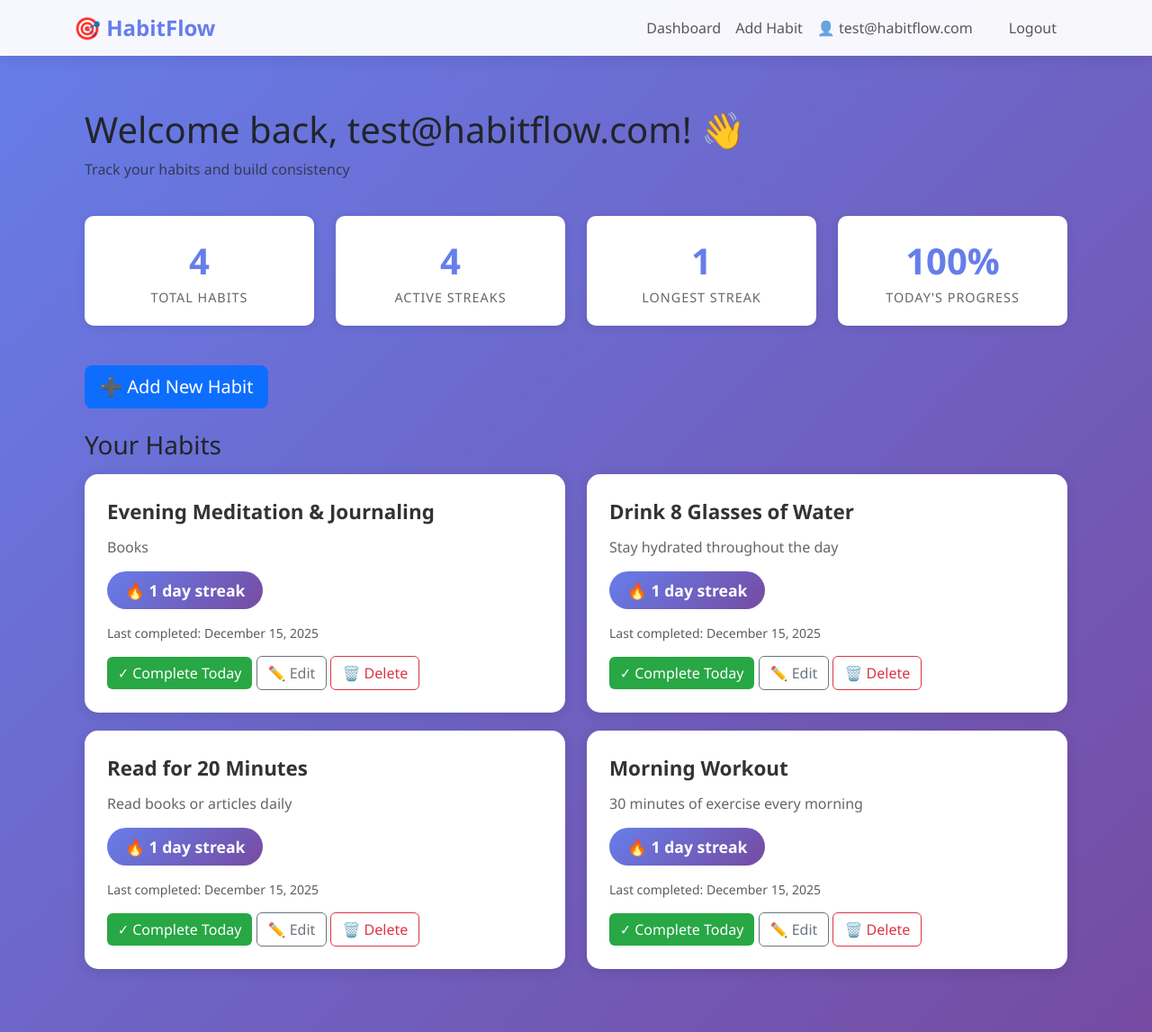
After one commit to pav-vil/habit-tracker-app, a Flask app: page /habits/dashboard in a window 1280 px wide. The commit adds this page. Shown: the whole page at 90% size. Run offline with Flask 3, Linux system fonts and the light colour scheme; a user stored in the database is signed in.

Commit message:
Day 4: Add complete CRUD operations for habits with dashboard and streak tracking

```diff
--- a/app.py
+++ b/app.py
@@ -30,6 +30,8 @@ def load_user(user_id):
 # Register Blueprints
 from auth import auth_bp
 app.register_blueprint(auth_bp, url_prefix='/auth')
+from habits import habits_bp
+app.register_blueprint(habits_bp, url_prefix='/habits')
 
 @app.route('/')
 def home():
--- /dev/null
+++ b/habits.py
@@ -0,0 +1,163 @@
+"""
+Habits Blueprint for HabitFlow
+Handles all CRUD operations for habits: Create, Read, Update, Delete, Complete
+"""
+
+from flask import Blueprint, render_template, redirect, url_for, flash, request
+from flask_login import login_required, current_user
+from models import db, Habit
+from forms import HabitForm
+from datetime import date
+
+# Create habits blueprint
+habits_bp = Blueprint('habits', __name__)
+
+
+@habits_bp.route('/dashboard')
+@login_required
+def dashboard():
+    """
+    Main dashboard showing all user's habits.
+    Protected route - must be logged in to access.
+    """
+    # Get all habits for the current logged-in user
+    user_habits = Habit.query.filter_by(user_id=current_user.id).order_by(Habit.created_at.desc()).all()
+
+    # Calculate statistics
+    total_habits = len(user_habits)
+    active_streaks = sum(1 for habit in user_habits if habit.streak_count > 0)
+    longest_streak = max([habit.streak_count for habit in user_habits], default=0)
+
+    # Calculate completion rate (habits completed today)
+    today = date.today()
+    completed_today = sum(1 for habit in user_habits if habit.last_completed == today)
+    completion_rate = int((completed_today / total_habits * 100)) if total_habits > 0 else 0
+
+    stats = {
+        'total_habits': total_habits,
+        'active_streaks': active_streaks,
+        'longest_streak': longest_streak,
+        'completion_rate': completion_rate
+    }
+
+    return render_template('dashboard.html', habits=user_habits, stats=stats)
+
+
+@habits_bp.route('/add', methods=['GET', 'POST'])
+@login_required
+def add_habit():
+    """
+    Create a new habit.
+    GET: Show form
+    POST: Process form and create habit
+    """
+    form = HabitForm()
+
+    if form.validate_on_submit():
+        # Create new habit
+        new_habit = Habit(
+            user_id=current_user.id,
+            name=form.name.data,
+            description=form.description.data,
+            streak_count=0
+        )
+
+        # Save to database
+        db.session.add(new_habit)
+        db.session.commit()
+
+        flash(f'Habit "{new_habit.name}" created successfully!', 'success')
+        return redirect(url_for('habits.dashboard'))
+
+    return render_template('habit_form.html', form=form, title='Add New Habit')
+
+
+@habits_bp.route('/<int:habit_id>/edit', methods=['GET', 'POST'])
+@login_required
+def edit_habit(habit_id):
+    """
+    Edit an existing habit.
+    GET: Show form pre-filled with habit data
+    POST: Update habit in database
+    """
+    # Get the habit (404 if not found)
+    habit = Habit.query.get_or_404(habit_id)
+
+    # Security check: Make sure this habit belongs to current user
+    if habit.user_id != current_user.id:
+        flash('You do not have permission to edit this habit.', 'danger')
+        return redirect(url_for('habits.dashboard'))
+
+    form = HabitForm()
+
+    if form.validate_on_submit():
+        # Update habit
+        habit.name = form.name.data
+        habit.description = form.description.data
+
+        db.session.commit()
+
+        flash(f'Habit "{habit.name}" updated successfully!', 'success')
+        return redirect(url_for('habits.dashboard'))
+
+    # Pre-fill form with current data (GET request)
+    elif request.method == 'GET':
+        form.name.data = habit.name
+        form.description.data = habit.description
+
+    return render_template('habit_form.html', form=form, title='Edit Habit', habit=habit)
+
+
+@habits_bp.route('/<int:habit_id>/delete', methods=['POST'])
+@login_required
+def delete_habit(habit_id):
+    """
+    Delete a habit.
+    Only accepts POST requests (for security - prevents accidental deletion via GET)
+    """
+    habit = Habit.query.get_or_404(habit_id)
+
+    # Security check: Make sure this habit belongs to current user
+    if habit.user_id != current_user.id:
+        flash('You do not have permission to delete this habit.', 'danger')
+        return redirect(url_for('habits.dashboard'))
+
+    habit_name = habit.name
+
+    # Delete from database
+    db.session.delete(habit)
+    db.session.commit()
+
+    flash(f'Habit "{habit_name}" deleted successfully.', 'info')
+    return redirect(url_for('habits.dashboard'))
+
+
+@habits_bp.route('/<int:habit_id>/complete', methods=['POST'])
+@login_required
+def complete_habit(habit_id):
+    """
+    Mark habit as completed for today.
+    Updates streak count based on last completion date.
+    """
+    habit = Habit.query.get_or_404(habit_id)
+
+    # Security check: Make sure this habit belongs to current user
+    if habit.user_id != current_user.id:
+        flash('You do not have permission to complete this habit.', 'danger')
+        return redirect(url_for('habits.dashboard'))
+
+    # Use the complete() method from models.py
+    # This handles all the streak logic
+    success = habit.complete()
+
+    if success:
+        db.session.commit()
+
+        if habit.streak_count == 1:
+            flash(f'Great! You started "{habit.name}" - Streak: {habit.streak_count} day!', 'success')
+        else:
+            flash(f'Awesome! "{habit.name}" completed - Streak: {habit.streak_count} days! 🔥', 'success')
+    else:
+        flash(f'You already completed "{habit.name}" today! Come back tomorrow.', 'warning')
+
+    return redirect(url_for('habits.dashboard'))
--- a/templates/base.html
+++ b/templates/base.html
@@ -66,10 +66,10 @@
                     {% if current_user.is_authenticated %}
                         <!-- Logged In User Menu -->
                         <li class="nav-item">
-                            <a class="nav-link" href="#">Dashboard</a>
+                            <a class="nav-link" href="{{ url_for('habits.dashboard') }}">Dashboard</a>
                         </li>
                         <li class="nav-item">
-                            <a class="nav-link" href="#">My Habits</a>
+                            <a class="nav-link" href="{{ url_for('habits.add_habit') }}">Add Habit</a>
                         </li>
                         <li class="nav-item">
                             <span class="nav-link">👤 {{ current_user.email }}</span>
--- /dev/null
+++ b/templates/dashboard.html
@@ -0,0 +1,207 @@
+{% extends "base.html" %}
+
+{% block title %}Dashboard - HabitFlow{% endblock %}
+
+{% block extra_css %}
+<style>
+    .stats-card {
+        background: white;
+        border-radius: 10px;
+        padding: 20px;
+        text-align: center;
+        box-shadow: 0 2px 10px rgba(0,0,0,0.1);
+        margin-bottom: 20px;
+    }
+
+    .stats-number {
+        font-size: 2.5rem;
+        font-weight: 700;
+        color: #667eea;
+    }
+
+    .stats-label {
+        color: #666;
+        font-size: 0.9rem;
+        text-transform: uppercase;
+        letter-spacing: 1px;
+    }
+
+    .habit-card {
+        background: white;
+        border-radius: 15px;
+        padding: 25px;
+        margin-bottom: 20px;
+        box-shadow: 0 3px 15px rgba(0,0,0,0.1);
+        transition: all 0.3s ease;
+    }
+
+    .habit-card:hover {
+        transform: translateY(-3px);
+        box-shadow: 0 5px 25px rgba(0,0,0,0.15);
+    }
+
+    .habit-name {
+        font-size: 1.4rem;
+        font-weight: 600;
+        color: #333;
+        margin-bottom: 10px;
+    }
+
+    .habit-description {
+        color: #666;
+        margin-bottom: 15px;
+    }
+
+    .streak-badge {
+        display: inline-block;
+        background: linear-gradient(135deg, #667eea 0%, #764ba2 100%);
+        color: white;
+        padding: 8px 20px;
+        border-radius: 25px;
+        font-weight: 600;
+        font-size: 1.1rem;
+    }
+
+    .habit-actions {
+        margin-top: 15px;
+    }
+
+    .btn-complete {
+        background: #28a745;
+        color: white;
+        border: none;
+    }
+
+    .btn-complete:hover {
+        background: #218838;
+        color: white;
+    }
+
+    .empty-state {
+        text-align: center;
+        padding: 60px 20px;
+        color: #666;
+    }
+
+    .empty-state-icon {
+        font-size: 5rem;
+        margin-bottom: 20px;
+        opacity: 0.3;
+    }
+</style>
+{% endblock %}
+
+{% block content %}
+<div class="container mt-4">
+    <div class="row mb-4">
+        <div class="col-md-12">
+            <h1>Welcome back, {{ current_user.email }}! 👋</h1>
+            <p class="text-muted">Track your habits and build consistency</p>
+        </div>
+    </div>
+
+    <!-- Statistics Cards -->
+    <div class="row mb-4">
+        <div class="col-md-3">
+            <div class="stats-card">
+                <div class="stats-number">{{ stats.total_habits }}</div>
+                <div class="stats-label">Total Habits</div>
+            </div>
+        </div>
+        <div class="col-md-3">
+            <div class="stats-card">
+                <div class="stats-number">{{ stats.active_streaks }}</div>
+                <div class="stats-label">Active Streaks</div>
+            </div>
+        </div>
+        <div class="col-md-3">
+            <div class="stats-card">
+                <div class="stats-number">{{ stats.longest_streak }}</div>
+                <div class="stats-label">Longest Streak</div>
+            </div>
+        </div>
+        <div class="col-md-3">
+            <div class="stats-card">
+                <div class="stats-number">{{ stats.completion_rate }}%</div>
+                <div class="stats-label">Today's Progress</div>
+            </div>
+        </div>
+    </div>
+
+    <!-- Add New Habit Button -->
+    <div class="row mb-4">
+        <div class="col-md-12">
+            <a href="{{ url_for('habits.add_habit') }}" class="btn btn-primary btn-lg">
+                ➕ Add New Habit
+            </a>
+        </div>
+    </div>
+
+    <!-- Habits List -->
+    {% if habits %}
+        <div class="row">
+            <div class="col-md-12">
+                <h3 class="mb-3">Your Habits</h3>
+            </div>
+        </div>
+
+        <div class="row">
+            {% for habit in habits %}
+            <div class="col-md-6">
+                <div class="habit-card">
+                    <div class="habit-name">{{ habit.name }}</div>
+
+                    {% if habit.description %}
+                    <div class="habit-description">{{ habit.description }}</div>
+                    {% endif %}
+
+                    <div class="mb-3">
+                        <span class="streak-badge">
+                            🔥 {{ habit.streak_count }} day{% if habit.streak_count != 1 %}s{% endif %} streak
+                        </span>
+                    </div>
+
+                    {% if habit.last_completed %}
+                    <div class="text-muted small mb-2">
+                        Last completed: {{ habit.last_completed.strftime('%B %d, %Y') }}
+                    </div>
+                    {% endif %}
+
+                    <div class="habit-actions">
+                        <form action="{{ url_for('habits.complete_habit', habit_id=habit.id) }}" method="POST" style="display: inline;">
+                            <button type="submit" class="btn btn-complete">
+                                ✓ Complete Today
+                            </button>
+                        </form>
+
+                        <a href="{{ url_for('habits.edit_habit', habit_id=habit.id) }}" class="btn btn-outline-secondary">
+                            ✏️ Edit
+                        </a>
+
+                        <form action="{{ url_for('habits.delete_habit', habit_id=habit.id) }}" method="POST" style="display: inline;" onsubmit="return confirm('Are you sure you want to delete this habit?');">
+                            <button type="submit" class="btn btn-outline-danger">
+                                🗑️ Delete
+                            </button>
+                        </form>
+                    </div>
+                </div>
+            </div>
+            {% endfor %}
+        </div>
+    {% else %}
+        <!-- Empty State -->
+        <div class="row">
+            <div class="col-md-12">
+                <div class="empty-state">
+                    <div class="empty-state-icon">🎯</div>
+                    <h3>No habits yet!</h3>
+                    <p>Start building better habits by creating your first one.</p>
+                    <a href="{{ url_for('habits.add_habit') }}" class="btn btn-primary btn-lg mt-3">
+                        ➕ Create Your First Habit
+                    </a>
+                </div>
+            </div>
+        </div>
+    {% endif %}
+</div>
+{% endblock %}
```
Also changed, not shown: forms.py (+22 -0 lines), templates/habit_form.html (added, +53 -0 lines), instance/habits.db.
